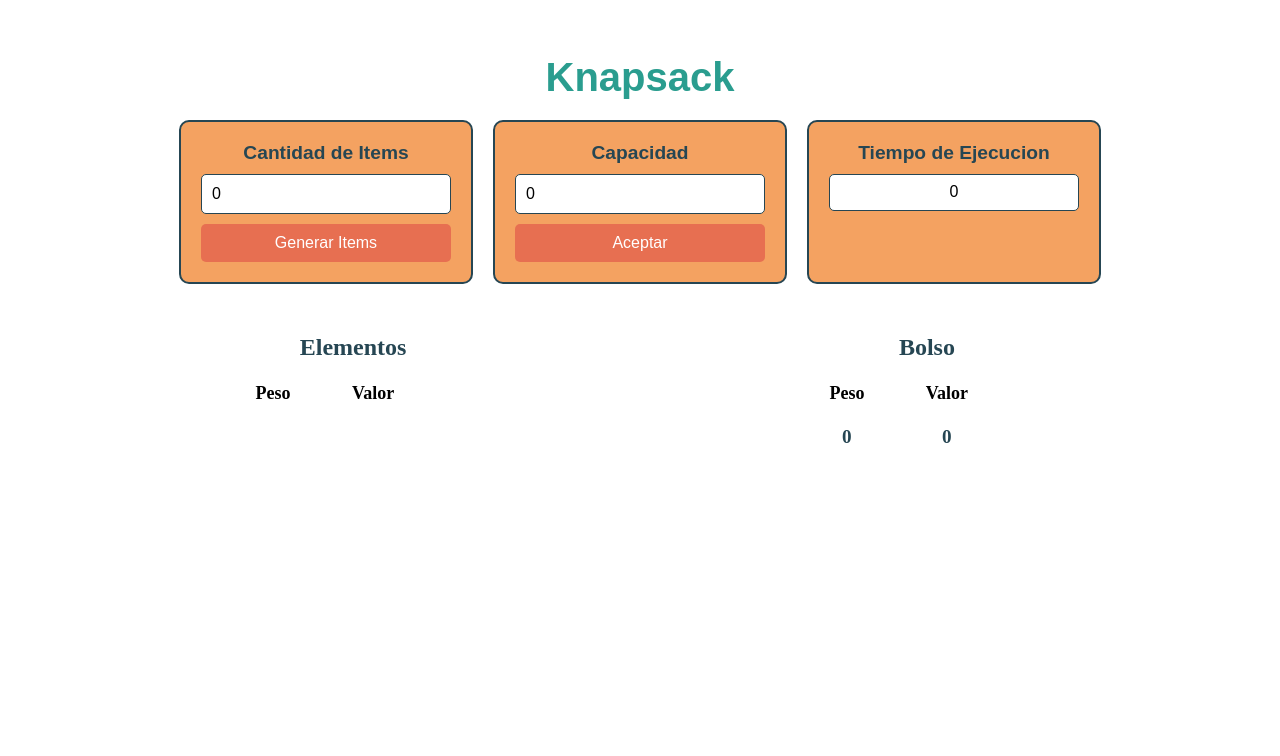
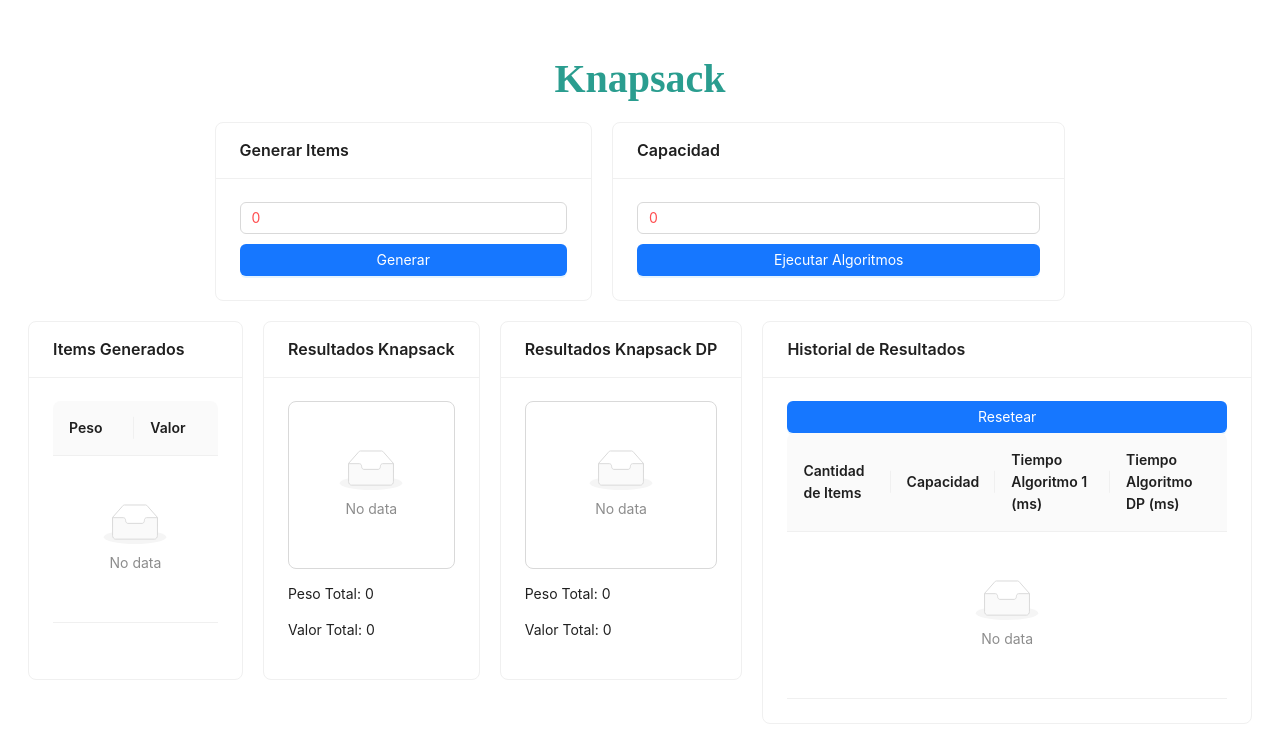
Before and after one commit to Liz-2711/Proyecto-Analisis, a React (Create React App) app: page /knapsack in a window 1280 px wide. Shown: the top 756 px of the page. Built offline with nearby package versions, Linux system fonts and the light colour scheme; the HTML template or start-up script is replaced by a standard one.

Commit message:
se mejoro la parte visual y se agrego un algoritmo de comparacion

```diff
--- a/package.json
+++ b/package.json
@@ -6,6 +6,7 @@
     "@testing-library/jest-dom": "^5.17.0",
     "@testing-library/react": "^13.4.0",
     "@testing-library/user-event": "^13.5.0",
+    "antd": "^5.22.3",
     "axios": "^1.7.8",
     "cors": "^2.8.5",
     "express": "^4.21.1",
--- a/src/algorithms/algorithms.js
+++ b/src/algorithms/algorithms.js
@@ -1,21 +1,29 @@
-function knapsack(items, capacity) {
+/*function knapsack(items, capacity) {
     const start = performance.now();
 
     let bag = [];
     let lastValue = 0;
     let lastWeight = 0;
 
-    for (let i = 0; i < items.length; i++) {
-        for (let k = 0; k < items.length; k++) {
     let currentBag = [];
     let currentValue = 0;
     let currentWeight = 0;
 
-            if (items[i].weight <= capacity) {
+    for (let i = 0; i < items.length; i++) {
+        currentBag = [];
+        currentValue = 0;
+        currentWeight = 0;
+
+        if (currentWeight + items[i].weight <= capacity) {
             currentBag.push(items[i]);
             currentValue += items[i].value;
             currentWeight += items[i].weight;
-            }
+
+            for (let k = 0; k < items.length; k++) {
+                if (k !== i && currentWeight + items[k].weight <= capacity) {
+                    currentBag.push(items[k]);
+                    currentValue += items[k].value;
+                    currentWeight += items[k].weight;
 
                     for (let j = 0; j < items.length; j++) {
                         if (j !== i && j !== k && currentWeight + items[j].weight <= capacity) {
@@ -24,15 +32,16 @@ function knapsack(items, capacity) {
                             currentWeight += items[j].weight;
                         }
                     }
-
                     if (currentValue >= lastValue) {
                         lastValue = currentValue;
                         lastWeight = currentWeight;
                         bag = [...currentBag];
                     }
+
                 }
 
-
+            }
+        }
 
     }
     const end = performance.now();
@@ -40,11 +49,96 @@ function knapsack(items, capacity) {
     const executionTime = end - start;
 
     return { items: bag, value: lastValue, weight: lastWeight, executionTime: executionTime };
+}*/
+
+async function knapsack(items, capacity) {
+    const start = performance.now();
+
+    let lastValue = 0;
+    let lastWeight = 0;
+    let bag = [];
+
+    function search(index, currentWeight, currentValue, currentBag) {
+        if (index >= items.length) {
+            if (currentWeight <= capacity && currentValue > lastValue) {
+                lastValue = currentValue;
+                lastWeight = currentWeight;
+                bag = [...currentBag];
+            }
+            return;
+        }
+
+
+        search(index + 1, currentWeight, currentValue, currentBag);
+
+        if (currentWeight + items[index].weight <= capacity) {
+
+            currentBag.push(items[index]);
+
+            search(index + 1, currentWeight + items[index].weight, currentValue + items[index].value, currentBag);
+            currentBag.pop();
+        }
+    }
+
+    search(0, 0, 0, []);
+
+    const end = performance.now();
+    const executionTime = end - start;
+
+    return {
+        items: bag,
+        value: lastValue,
+        weight: lastWeight,
+        executionTime: executionTime,
+    };
+}
+
+//Este es el algoritmo usando progrmacio dinamica generado con ChatGPT
+async function knapsackdp (items, capacity) {
+    const start = performance.now();
+    const n = items.length;
+    const K = Array(n + 1).fill().map(() => Array(capacity + 1).fill(0));
+
+    // Construir la tabla K[][] de abajo hacia arriba
+    for (let i = 0; i <= n; i++) {
+      for (let w = 0; w <= capacity; w++) {
+        if (i === 0 || w === 0) {
+          K[i][w] = 0; // Caso base: sin elementos o sin capacidad
+        } else if (items[i - 1].weight <= w) {
+          // Incluir o no incluir el ítem actual
+          K[i][w] = Math.max(
+            items[i - 1].value + K[i - 1][w - items[i - 1].weight],
+            K[i - 1][w]
+          );
+        } else {
+          // No incluir el ítem porque excede la capacidad
+          K[i][w] = K[i - 1][w];
+        }
+      }
+    }
+
+    // Reconstrucción de la solución óptima (opcional)
+    const selectedItems = [];
+    let w = capacity;
+    for (let i = n; i > 0 && w > 0; i--) {
+      if (K[i][w] !== K[i - 1][w]) {
+        selectedItems.push(items[i - 1]);
+        w -= items[i - 1].weight;
+      }
+    }
+
+    const end = performance.now();
+    const executionTime = end - start;
+    return {
+      maxValue: K[n][capacity],
+      selectedItems,
+      executionTime
+    };
 }
 
 
 
-
 module.exports = {
-    knapsack
+    knapsack,
+    knapsackdp
 }
--- a/src/pages/knapsack.jsx
+++ b/src/pages/knapsack.jsx
@@ -1,225 +1,184 @@
 import { useState } from 'react';
-import { knapsack } from '../algorithms/algorithms';
-import { ClipLoader } from 'react-spinners';
+import { knapsack, knapsackdp } from '../algorithms/algorithms';
+import { Table, InputNumber, Button, Card, List, Spin } from 'antd';
 
 const Knapsack = () => {
     const [capacity, setCapacity] = useState(0);
-
     const [size, setSize] = useState(0);
-
     const [items, setItems] = useState([]);
-
-
     const [bagItems, setBagItems] = useState([]);
     const [bagWeight, setBagWeight] = useState(0);
     const [bagValue, setBagValue] = useState(0);
+    const [bag2Items, setBag2Items] = useState([]);
+    const [bag2Weight, setBag2Weight] = useState(0);
+    const [bag2Value, setBag2Value] = useState(0);
     const [executionTime, setExecutionTime] = useState(0);
+    const [execution2Time, setExecution2Time] = useState(0);
+    const [loading, setLoading] = useState(false);
+    const [loading2, setLoading2] = useState(false);
+    const [results, setResults] = useState([]);
 
-
-    const [loading, setLoading] = useState(false);
-
-    const handleKnapsack = () => {
+    const handleKnapsack1 = async () => {
         setLoading(true);
-        setBagItems([]);
-
-        setTimeout(() => {
-            const bag = knapsack(items, capacity);
+        try {
+            const bag = await knapsack(items, capacity);
             setBagItems(bag.items);
             setBagWeight(bag.weight);
             setBagValue(bag.value);
+            setExecutionTime(bag.executionTime);
+        } catch (error) {
+            console.error("Error en knapsack1", error);
+        } finally {
+            setLoading(false);
+        }
+    };
 
-            const executionTime = bag.executionTime;
-            console.log(executionTime);
-            setExecutionTime(executionTime);
-            setLoading(false);
-        }, 0);
+    const handleKnapsack2 = async () => {
+        setLoading2(true);
+        try {
+            const bag2 = await knapsackdp(items, capacity);
+            setBag2Items(bag2.selectedItems);
+            setBag2Weight(bag2.weight);
+            setBag2Value(bag2.maxValue);
+            setExecution2Time(bag2.executionTime);
+        } catch (error) {
+            console.error("Error en knapsackdp", error);
+        } finally {
+            setLoading2(false);
+        }
+    };
 
-    }
+    const handleKnapsack = async () => {
+        await Promise.all([handleKnapsack1(), handleKnapsack2()]);
+        addResult(items.length, capacity, executionTime, execution2Time);
+    };
+
+    const addResult = (itemQuantity, capacity, executionTime1, executionTime2) => {
+        setResults((prevResults) => [
+            ...prevResults,
+            {
+                itemQuantity,
+                capacity,
+                executionTime1: parseFloat(executionTime1.toFixed(2)),
+                executionTime2: parseFloat(executionTime2.toFixed(2)),
+            },
+        ]);
+    };
+
 
     const generateItems = (numItems) => {
-        const newItems = [];
-        for (let i = 0; i < numItems; i++) {
-            const value = Math.floor(Math.random() * 100) + 1; // Valor aleatorio entre 1 y 100
-            const weight = Math.floor(Math.random() * 50) + 1; // Peso aleatorio entre 1 y 50
-            newItems.push({ value, weight });
-        }
+        const newItems = Array.from({ length: numItems }, () => ({
+            value: Math.floor(Math.random() * 100) + 1,
+            weight: Math.floor(Math.random() * 50) + 1,
+        }));
         setItems(newItems);
-
+        setBagItems([]);
         setBagWeight(0);
         setBagValue(0);
-        setBagItems([]);
+        setBag2Items([]);
+        setBag2Weight(0);
+        setBag2Value(0);
     };
 
-    return(
-        <div style={{display: 'flex', flexDirection: 'column', alignItems: 'center'}}>
-            <div style={{ textAlign: 'center', padding: '20px', fontFamily: 'Poppins, sans-serif' }}>
+    const itemColumns = [
+        { title: 'Peso', dataIndex: 'weight', key: 'weight' },
+        { title: 'Valor', dataIndex: 'value', key: 'value' },
+    ];
+
+    return (
+        <div style={{ padding: '20px', display: 'flex', flexDirection: 'column', alignItems: 'center' }}>
             <h1 style={{ color: '#2a9d8f', fontSize: '2.5rem', marginBottom: '20px' }}>Knapsack</h1>
-                <div style={{ display: 'flex', justifyContent: 'center', gap: '20px', marginBottom: '30px' }}>
-                    <div style={{
-                        display: 'flex',
-                        flexDirection: 'column',
-                        gap: '10px',
-                        padding: '20px',
-                        border: '2px solid #264653',
-                        borderRadius: '10px',
-                        backgroundColor: '#f4a261',
-                        width: '250px',
-                        textAlign: 'center' }}>
-                        <label style={{ fontSize: '1.2rem', fontWeight: 'bold', color: '#264653' }}>
-                            Cantidad de Items
-                        </label>
-                        <input
+            <div style={{ display: 'flex', gap: '20px', marginBottom: '20px' }}>
+                <Card title="Generar Items">
+                    <InputNumber
+                        min={1}
                         value={size}
-                            onChange={(e) => setSize(e.target.value)}
-                            type='number'
-                            style={{
-                                padding: '10px',
-                                border: '1px solid #264653',
-                                borderRadius: '5px',
-                                fontSize: '1rem'
-                            }}
+                        onChange={(value) => setSize(value)}
+                        placeholder="Cantidad de Items"
+                        style={{ marginBottom: '10px', width: '100%' }}
                     />
-                        <button
-                            onClick={() => generateItems(size)}
-                            style={{
-                                backgroundColor: '#e76f51',
-                                color: 'white',
-                                padding: '10px',
-                                border: 'none',
-                                borderRadius: '5px',
-                                fontSize: '1rem',
-                                cursor: 'pointer'
-                            }}>
-                            Generar Items
-                        </button>
+                    <Button type="primary" onClick={() => generateItems(size)} block>
+                        Generar
+                    </Button>
+                </Card>
+                <Card title="Capacidad">
+                    <InputNumber
+                        min={1}
+                        value={capacity}
+                        onChange={(value) => setCapacity(value)}
+                        placeholder="Capacidad del bolso"
+                        style={{ marginBottom: '10px', width: '100%' }}
+                    />
+                    <Button type="primary" onClick={handleKnapsack} block>
+                        Ejecutar Algoritmos
+                    </Button>
+                </Card>
             </div>
-
-                    <div style={{
-                        display: 'flex',
-                        flexDirection: 'column',
-                        gap: '10px',
-                        padding: '20px',
-                        border: '2px solid #264653',
-                        borderRadius: '10px',
-                        backgroundColor: '#f4a261',
-                        width: '250px',
-                        textAlign: 'center' }}>
-                        <label style={{ fontSize: '1.2rem', fontWeight: 'bold', color: '#264653' }}>
-                            Capacidad
-                        </label>
-                        <input
-                            value={capacity}
-                            onChange={(e) => {setBagItems([]); setCapacity(e.target.value)}}
-                            type='number'
-                            placeholder='Capacidad de bolso'
-                            style={{
-                                padding: '10px',
-                                border: '1px solid #264653',
-                                borderRadius: '5px',
-                                fontSize: '1rem'
-                            }}
+            <div style={{ display: 'flex', gap: '20px', width: '100%', alignItems: 'flex-start' }}>
+                <div style={{ display: 'flex', gap: '20px', flex: 1 }}>
+                    <Card title="Items Generados" style={{ flex: 1 }}>
+                        <Table
+                            dataSource={items}
+                            columns={itemColumns}
+                            pagination={false}
+                            rowKey={(item, index) => index}
                         />
-                        <button
-                            onClick={handleKnapsack}
-                            style={{
-                                backgroundColor: '#e76f51',
-                                color: 'white',
-                                padding: '10px',
-                                border: 'none',
-                                borderRadius: '5px',
-                                fontSize: '1rem',
-                                cursor: 'pointer'
-                            }}>
-                            Aceptar
-                        </button>
+                    </Card>
+                    <Card title="Resultados Knapsack" style={{ flex: 1 }}>
+                        {loading ? (
+                            <Spin />
+                        ) : (
+                            <List
+                                bordered
+                                dataSource={bagItems}
+                                renderItem={(item) => (
+                                    <List.Item>
+                                        Peso: {item.weight}, Valor: {item.value}
+                                    </List.Item>
+                                )}
+                            />
+                        )}
+                        <p>Peso Total: {bagWeight}</p>
+                        <p>Valor Total: {bagValue}</p>
+                    </Card>
+                    <Card title="Resultados Knapsack DP" style={{ flex: 1 }}>
+                        {loading2 ? (
+                            <Spin />
+                        ) : (
+                            <List
+                                bordered
+                                dataSource={bag2Items}
+                                renderItem={(item) => (
+                                    <List.Item>
+                                        Peso: {item.weight}, Valor: {item.value}
+                                    </List.Item>
+                                )}
+                            />
+                        )}
+                        <p>Peso Total: {bag2Weight}</p>
+                        <p>Valor Total: {bag2Value}</p>
+                    </Card>
                 </div>
-
-                    <div style={{
-                        display: 'flex',
-                        flexDirection: 'column',
-                        gap: '10px',
-                        padding: '20px',
-                        border: '2px solid #264653',
-                        borderRadius: '10px',
-                        backgroundColor: '#f4a261',
-                        width: '250px',
-                        textAlign: 'center' }}>
-                        <label style={{ fontSize: '1.2rem', fontWeight: 'bold', color: '#264653' }}>
-                            Tiempo de Ejecucion
-                        </label>
-                        <label
-                            placeholder='Capacidad de bolso'
-                            style={{
-                                display: 'flex',
-                                alignItems: 'center',
-                                justifyContent: 'center',
-                                border: '1px solid #264653',
-                                borderRadius: '5px',
-                                fontSize: '1rem',
-                                background: 'white',
-                                height: '35px',
-
-                            }}
-                        >
-                            {executionTime}
-                        </label>
-                    </div>
+                <Card title="Historial de Resultados" style={{ width: '40%' }}>
+                    <Button type="primary" onClick={() => {setResults([])}} block>
+                        Resetear
+                    </Button>
+                    <Table
+                        dataSource={results}
+                        columns={[
+                            { title: 'Cantidad de Items', dataIndex: 'itemQuantity', key: 'itemQuantity' },
+                            { title: 'Capacidad', dataIndex: 'capacity', key: 'capacity' },
+                            { title: 'Tiempo Algoritmo 1 (ms)', dataIndex: 'executionTime1', key: 'executionTime1' },
+                            { title: 'Tiempo Algoritmo DP (ms)', dataIndex: 'executionTime2', key: 'executionTime2' },
+                        ]}
+                        pagination={false}
+                        rowKey={(result, index) => index}
+                    />
+                </Card>
             </div>
         </div>
 
-
-
-            <div style={{display: 'flex', gap: '10px', width: '90%'}}>
-                <div style={{display: 'flex', flexDirection: 'column', flex: 'space-between', gap: '4px', width: '50%', alignItems: 'center'}}>
-                        <label style={{ fontSize: '1.5rem', fontWeight: 'bold', color: '#264653' }}>
-                            Elementos
-                        </label>                    <div style={{display: 'flex', width: '200px'}}>
-                        <p style={{textAlign: 'center', width: '20%', fontWeight: 'bold', fontSize: '18px'}}>Peso</p>
-                        <p style={{textAlign: 'center', width: '80%', fontWeight: 'bold', fontSize: '18px'}}>Valor</p>
-                    </div>
-                    {items.map((item, index) => (
-                        <div key={index} style={{ display: 'flex', alignItems: 'center', width: '200px', height: '40px', background: 'gold', borderRadius: '5px'}}>
-                            <p style={{display: 'flex', alignItems: 'center', justifyContent: 'center', padding: '2px', width: '20%', height: '90%', background: 'orange', borderRadius: '5px', fontWeight: 'bold', fontSize: '18px'}}>{item.weight}</p>
-                            <p style={{display: 'flex', alignItems: 'center', justifyContent: 'center', padding: '2px', width: '80%', height: '90%', fontWeight: 'bold', fontSize: '18px'}}>{item.value}</p>
-                        </div>
-
-                    ))}
-                </div>
-                <div style={{display: 'flex', flexDirection: 'column', flex: 'space-between', gap: '4px', width: '50%', alignItems: 'center'}}>
-                    <label style={{ fontSize: '1.5rem', fontWeight: 'bold', color: '#264653' }}>
-                        Bolso
-                    </label>
-                    <div style={{display: 'flex', width: '200px'}}>
-                        <p style={{textAlign: 'center', width: '20%', fontWeight: 'bold', fontSize: '18px'}}>Peso</p>
-                        <p style={{textAlign: 'center', width: '80%', fontWeight: 'bold', fontSize: '18px'}}>Valor</p>
-                    </div>
-                    {loading ? (
-                        <ClipLoader/>
-                    ) : (
-                        bagItems.map((item, index) => (
-                            <div key={index} style={{ display: 'flex', alignItems: 'center', width: '200px', height: '40px', background: 'gold', borderRadius: '5px'}}>
-
-                                <p style={{display: 'flex', alignItems: 'center', justifyContent: 'center', padding: '2px', width: '20%', height: '90%', background: 'orange', borderRadius: '5px', fontWeight: 'bold', fontSize: '18px'}}>{item.weight}</p>
-                                <p style={{display: 'flex', alignItems: 'center', justifyContent: 'center', padding: '2px', width: '80%', height: '90%', fontWeight: 'bold', fontSize: '18px'}}>{item.value}</p>
-                            </div>
-                        ))
-                    )}
-
-                    <div style={{display: 'flex', width: '200px'}}>
-                        <label style={{textAlign: 'center', fontSize: '1.2rem', fontWeight: 'bold', color: '#264653', width: '20%' }}>
-                            {bagWeight}
-
-                        </label>
-
-                        <label style={{textAlign: 'center', fontSize: '1.2rem', fontWeight: 'bold', color: '#264653', width: '80%' }}>
-                            {bagValue}
-                        </label>
-                    </div>
-                </div>
-            </div>
-
-        </div>
-    )
-}
+    );
+};
 
 export default Knapsack;
```
Also changed, not shown: src/pages/Home.jsx (+112 -12 lines), 1 other file (tests, documents, lock files or other folders). Lines whose indentation alone changed are shown as unchanged.
